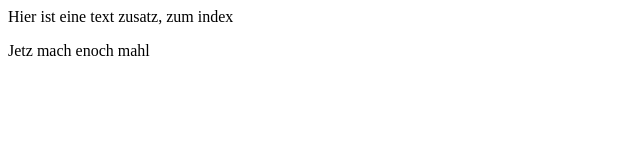
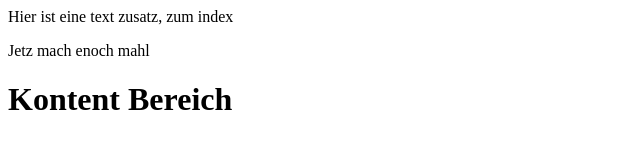
Before and after one commit to konstik/HTML, a plain HTML site: page test.html in a window 1280 px wide. Shown: the whole page, without its empty margins (0-640 px from the left). Drawn offline with Linux system fonts and the light colour scheme.

Commit message:
div Eingefügt

```diff
--- a/test.html
+++ b/test.html
@@ -5,6 +5,10 @@
 	<body>
 		<p>Hier ist eine text zusatz, zum index</p>
 		<p>Jetz mach enoch mahl</p>
+		<div class="content">
+ <h1>Kontent Bereich</h1>
+
+		</div>
 
 	</body>
 </html>
```
